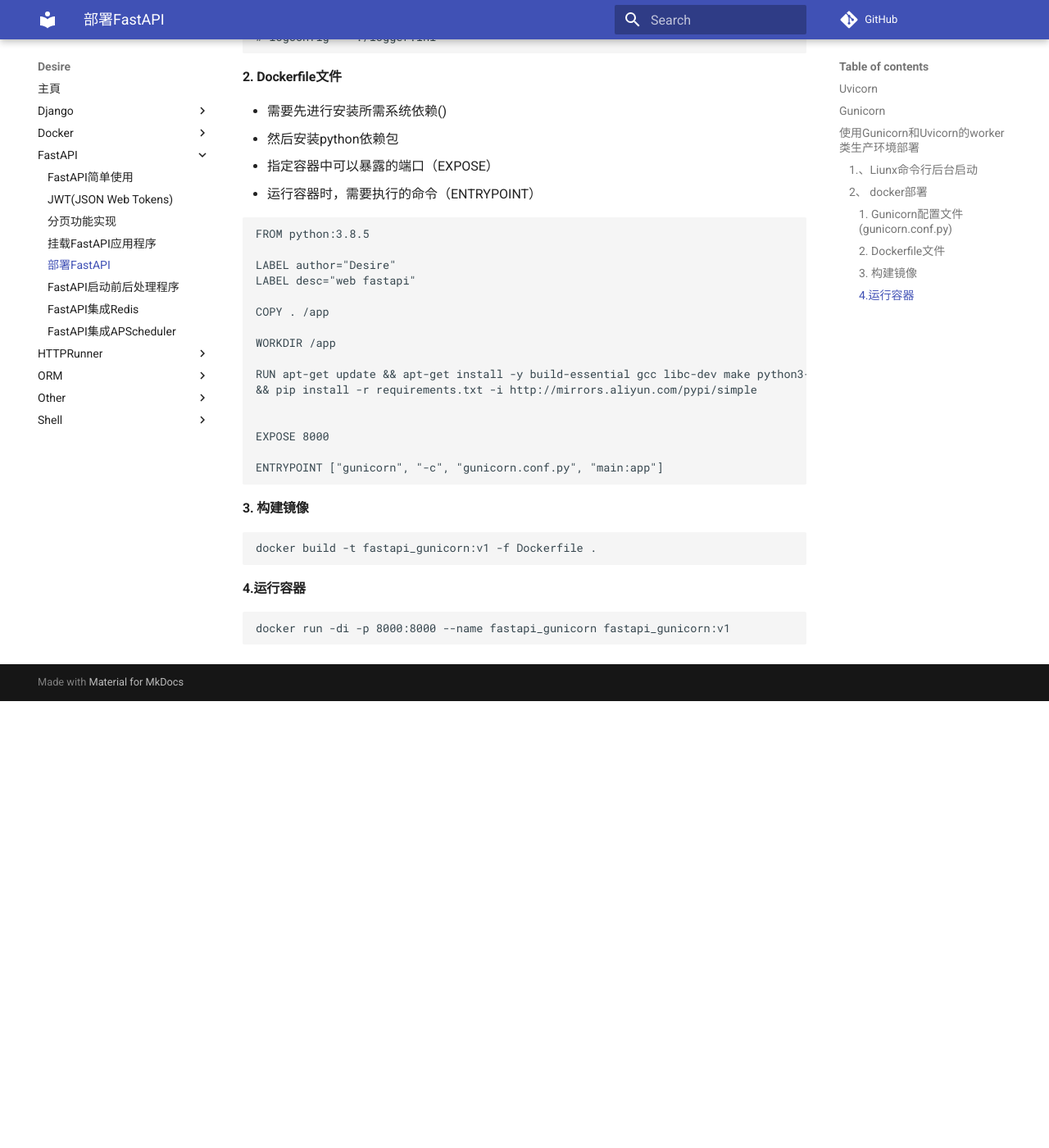
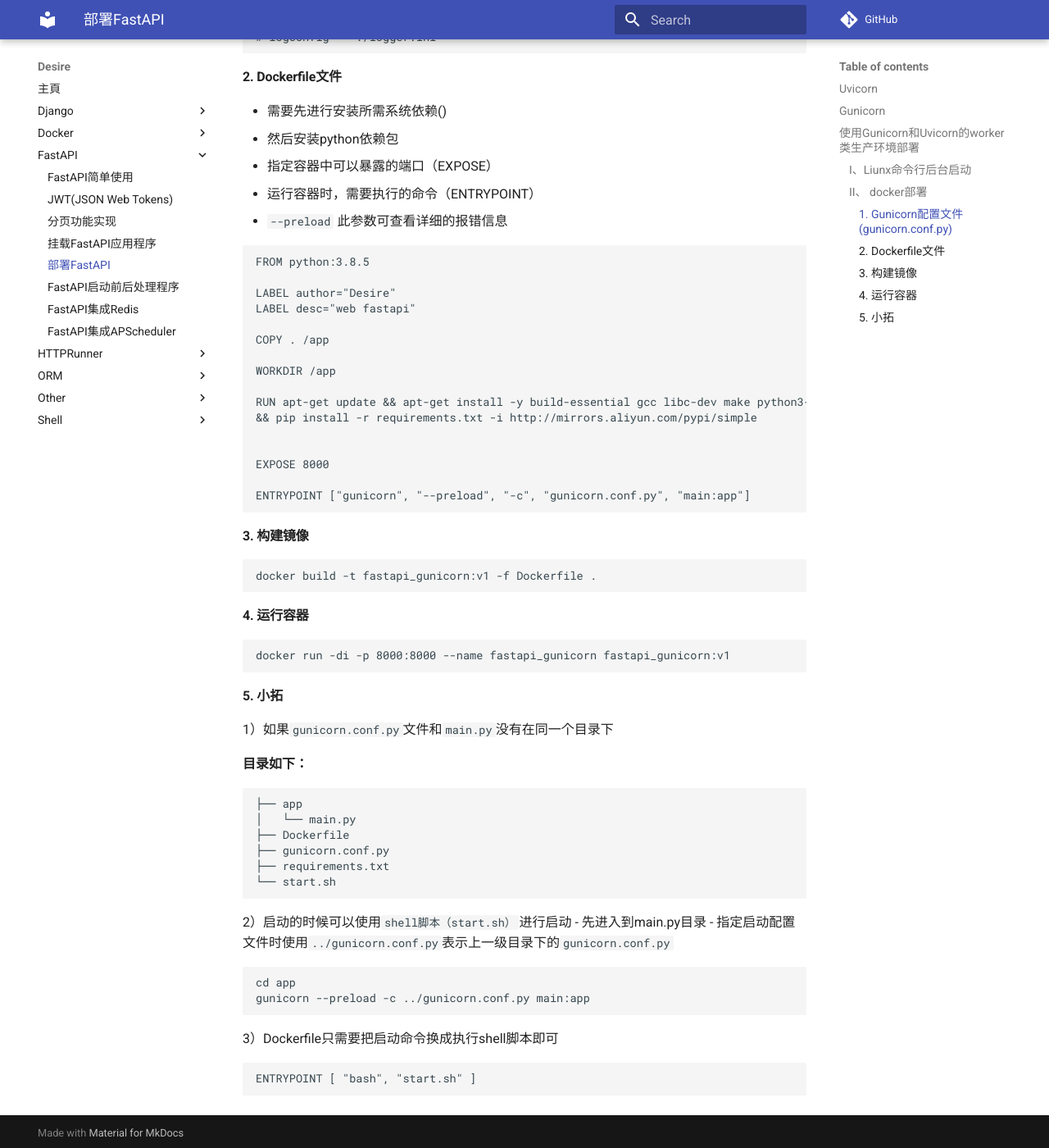
Before and after one commit to XD825/xd825.github.io, an MkDocs documentation site: the page built from docs/FastAPI/005部署FastAPI.md, in a window 1280 px wide and 1400 px high, scrolled down 1435 px. Shown: the whole window at 82% size. Built offline with MkDocs 1.6.1 and Material for MkDocs 9.7.7, drawn with Linux system fonts in a browser that asks for light colours; comment, search, counter and statistics services are not loaded; before the commit the page ends 2290 px from its top, so only the background shows below that; some of the changed text lies outside the part shown.

Commit message:
部署FastAPI

````diff
--- a/docs/FastAPI/005部署FastAPI.md
+++ b/docs/FastAPI/005部署FastAPI.md
@@ -12,13 +12,13 @@
 
 ## 使用Gunicorn和Uvicorn的worker类生产环境部署
 
-### 1.、Liunx命令行后台启动
+### I、Liunx命令行后台启动
 
 ```bash
 nohup gunicorn -c main:app --host 0.0.0.0 --port 8080 -w 4 -k uvicorn.workers.UvicornWorker
 ```
 
-### 2、 docker部署
+### II、 docker部署
 
 #### 1. Gunicorn配置文件(gunicorn.conf.py)
 
@@ -66,6 +66,7 @@ errorlog = "/tmp/gunicorn_fasttest_error.log"
 - 然后安装python依赖包
 - 指定容器中可以暴露的端口（EXPOSE）
 - 运行容器时，需要执行的命令（ENTRYPOINT）
+- `--preload` 此参数可查看详细的报错信息
 ```dockerfile
 FROM python:3.8.5
 
@@ -82,7 +83,7 @@ RUN apt-get update && apt-get install -y build-essential gcc libc-dev make pytho
 
 EXPOSE 8000
 
-ENTRYPOINT ["gunicorn", "-c", "gunicorn.conf.py", "main:app"]
+ENTRYPOINT ["gunicorn", "--preload", "-c", "gunicorn.conf.py", "main:app"]
 ```
 
 #### 3. 构建镜像
@@ -93,8 +94,32 @@ docker build -t fastapi_gunicorn:v1 -f Dockerfile .
 
 
 
-#### 4.运行容器
+#### 4. 运行容器
 
 ```bash
 docker run -di -p 8000:8000 --name fastapi_gunicorn fastapi_gunicorn:v1
 ```
+
+#### 5. 小拓
+1）如果`gunicorn.conf.py`文件和`main.py`没有在同一个目录下
+
+**目录如下：**
+```bash
+├── app
+│   └── main.py
+├── Dockerfile
+├── gunicorn.conf.py
+├── requirements.txt
+└── start.sh
+```
+2）启动的时候可以使用`shell脚本（start.sh）`进行启动
+- 先进入到main.py目录
+- 指定启动配置文件时使用`../gunicorn.conf.py`表示上一级目录下的`gunicorn.conf.py`
+```sh
+cd app
+gunicorn --preload -c ../gunicorn.conf.py main:app
+```
+3）Dockerfile只需要把启动命令换成执行shell脚本即可
+```dockerfile
+ENTRYPOINT [ "bash", "start.sh" ]
+```
````
